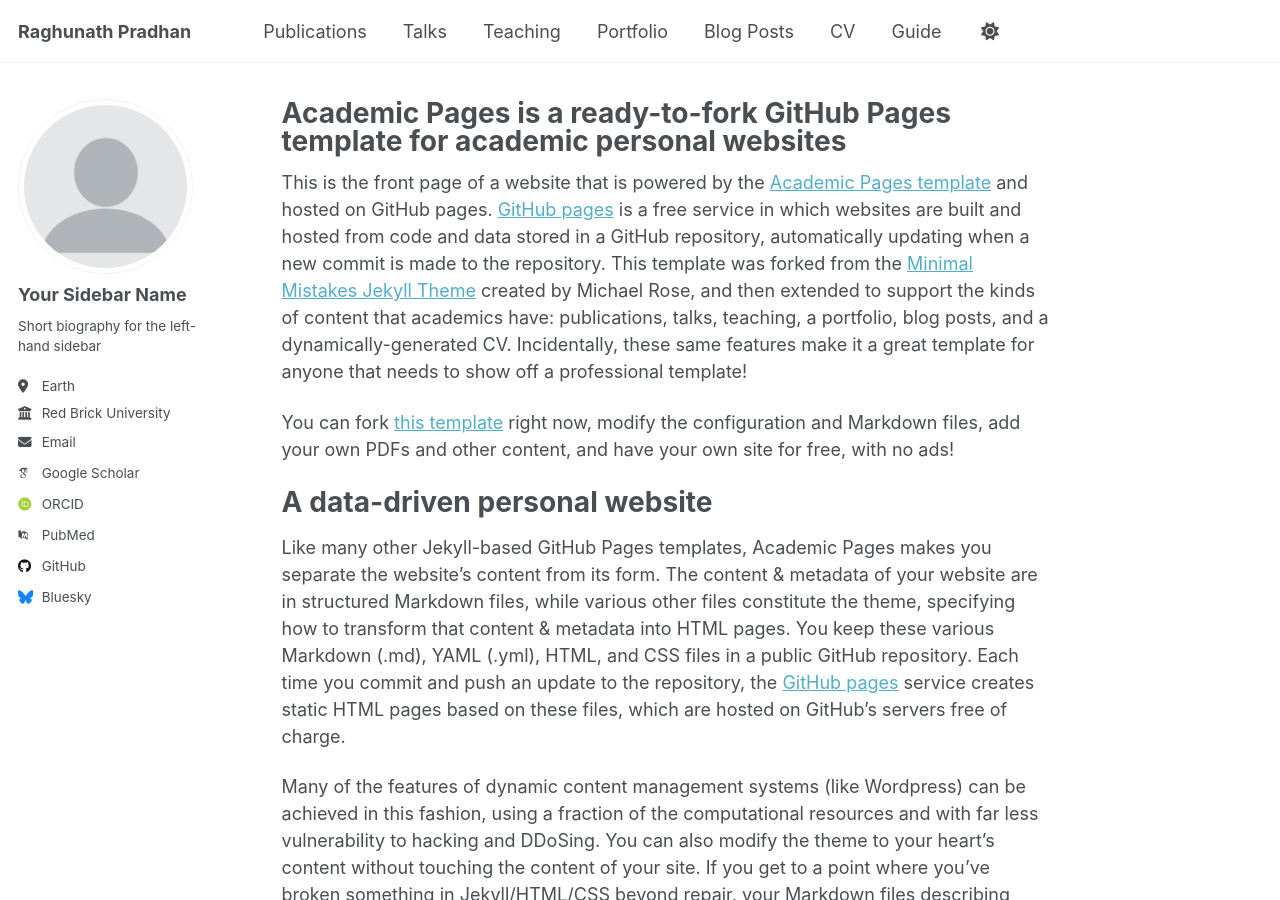
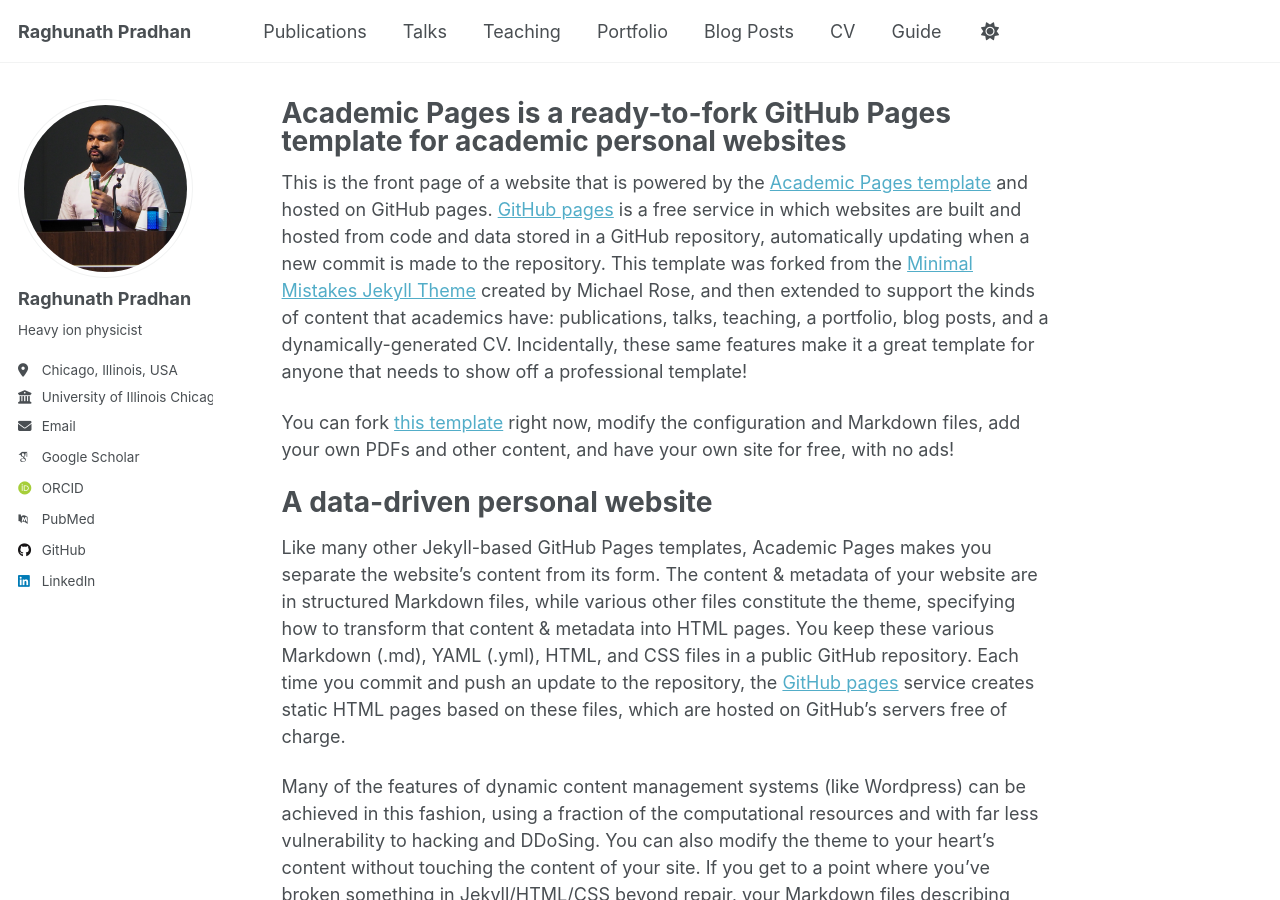
Before and after one commit to RAGHUMATAPITA/RAGHUMATAPITA.github.io, a Jekyll site: the page built from _pages/about.md, in a window 1280 px wide and 900 px high. Built offline with Jekyll 4.4.1, drawn with Linux system fonts in a browser that asks for light colours; some web fonts are replaced; a script that is not in the unit is left out.

Commit message:
Update _config.yml
test2

```diff
--- a/_config.yml
+++ b/_config.yml
@@ -22,37 +22,38 @@ repository               : "RAGHUMATAPITA/RAGHUMATAPITA.github.io"
 #               Additional customization can be done by editing /_includes/author-profile.html
 author:
   # Biographic information
-  avatar           : "profile.png"
-  name             : "Your Sidebar Name"
-  pronouns         : # example: "she/her"
-  bio              : "Short biography for the left-hand sidebar"
-  location         : "Earth"
-  employer         : "Red Brick University"
+  avatar           : "IMG_1077 copy.jpg"
+  name             : "Raghunath Pradhan"
+  pronouns         : # example: "he/him"
+  bio              : "Heavy ion physicist"
+  location         : "Chicago, Illinois, USA"
+  employer         : "University of Illinois Chicago"
   uri              : # URL
-  email            : "none@example.org"
+  email            : "rpradhan@uic.edu"
 
   # Academic websites
   academia         : # URL
   arxiv            : # URL - Update with the correct link to your profile
   googlescholar    : "https://scholar.google.com/citations?user=PS_CX0AAAAAJ"
   impactstory      : # URL
-  orcid            : "http://orcid.org/yourorcidurl"
+  orcid            : "https://orcid.org/0000-0001-7000-6510"
   semantic         : # URL
   pubmed           : "https://www.ncbi.nlm.nih.gov/pubmed/?term=john+snow"
   researchgate     : # URL
   scopus           : # URL
+  inspirehep       : "https://inspirehep.net/authors/1704473"
 
   # Repositories and software development
   bitbucket        : # Username - Update with your username on the site
   codepen          : # Username
   dribbble         : # Username
-  github           : "academicpages"
+  github           : "RAGHUMATAPITA"
   kaggle           : # Username
   stackoverflow    : # User number or user number and name (i.e., use "1" or "1/jeff-atwood")
 
   # Social media
   artstation       : # Username
-  bluesky          : "bsky.app" # Replace this with you Bluesky username
+  bluesky          : #"bsky.app" # Replace this with you Bluesky username
   facebook         : # Username
   flickr           : # Username
   foursquare       : # Username
@@ -61,7 +62,7 @@ author:
   keybase          : # Username
   instagram        : # Username
   lastfm           : # Username
-  linkedin         : # Username
+  linkedin         : "raghunath-pradhan-589a48258"
   mastodon         : # URL
   medium           : # URL
   pinterest        : # Username
```
